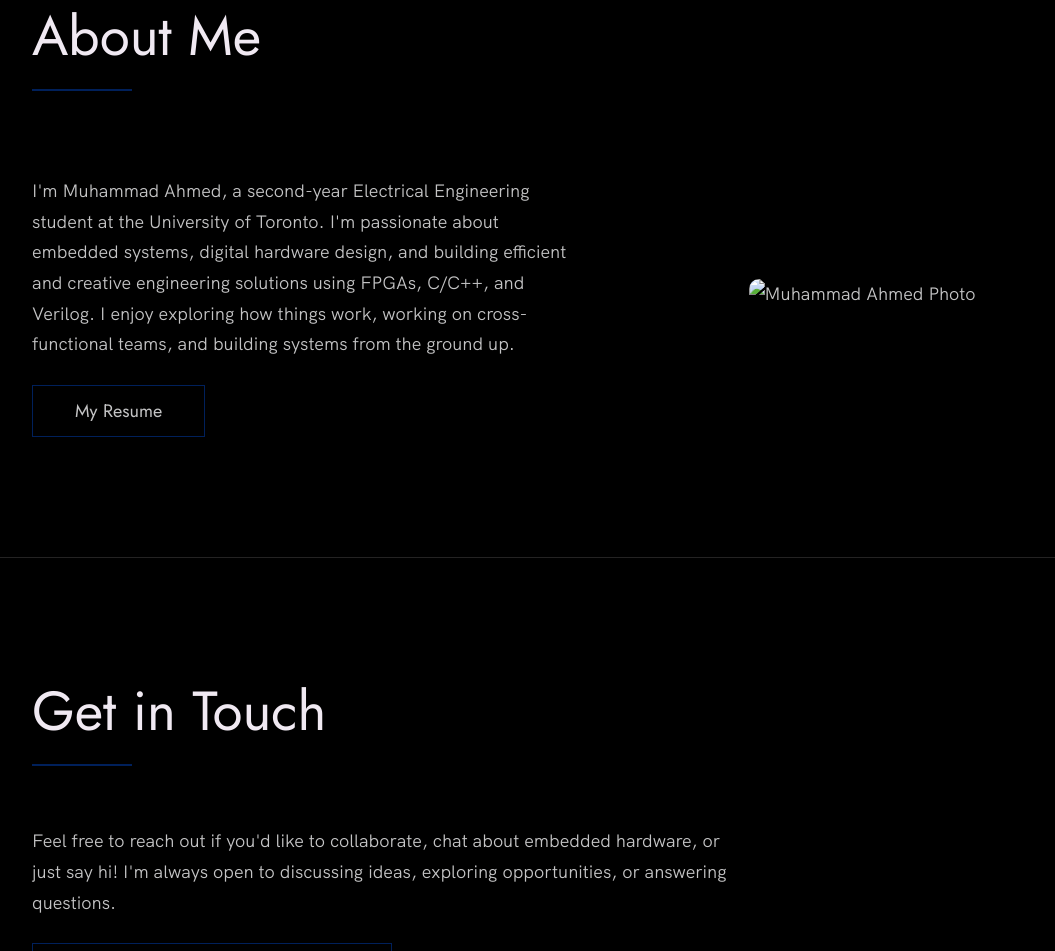
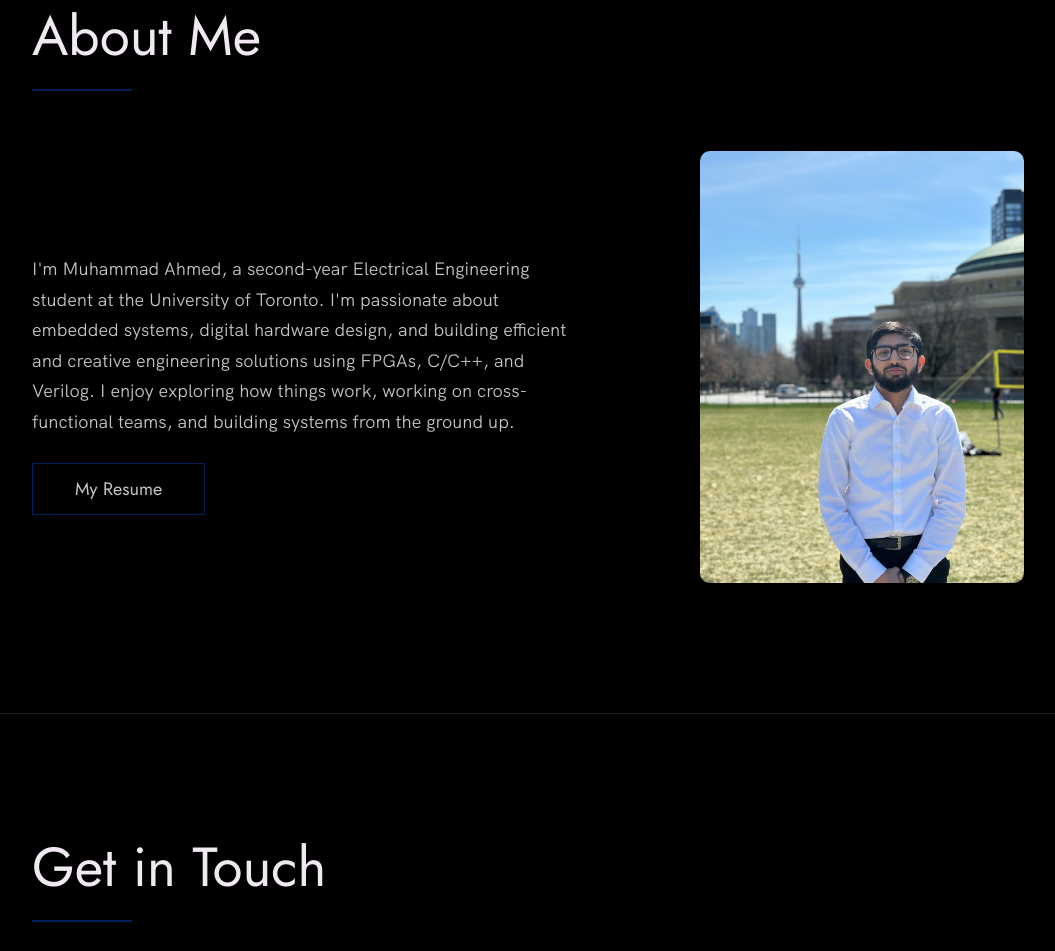
Before and after one commit to Muhammadahmed-1/Portfolio, a plain HTML site: page index.html in a window 1280 px wide. Shown: the part 4027-4978 px from the top of the page, without its empty margins (58-1113 px from the left). Drawn offline with nearby package versions, Linux system fonts and the light colour scheme.

Commit message:
Update index.html

```diff
--- a/index.html
+++ b/index.html
@@ -167,7 +167,7 @@
             <a href="https://drive.google.com/file/d/1VBZZfUJ2o3wnuD-_Y6UHXLrTY32WC4-j/view?usp=sharing" class="btn btn--primary">My Resume</a>
           </div>
           <div class="about__photo-container">
-            <img class="about__photo" src="images/syed-ali-hussnain.jpg" alt="Muhammad Ahmed Photo" />
+            <img class="about__photo" src="images/photo.jpg" alt="Muhammad Ahmed Photo" />
           </div>
         </div>
       </div>
```
